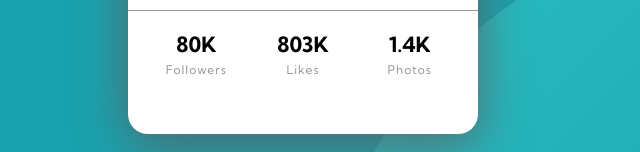
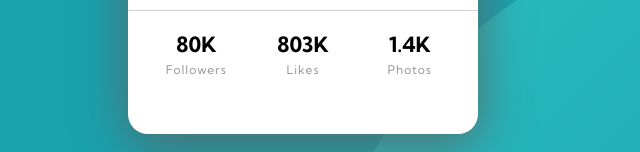
Before and after one commit to GauravBaghel70/profile-card-component, a plain HTML site: page index.html in a window 1280 px wide. Shown: the part 486-638 px from the top of the page, 337-977 px from the left. Drawn offline with Linux system fonts and the light colour scheme.

Commit message:
line border change

```diff
--- a/styles.css
+++ b/styles.css
@@ -51,7 +51,7 @@ body{
     align-items: center;
     padding: 20px;
     grid-gap: 10px;
-    border-top: 1px solid hsl(0, 0%, 59%);;
+    border-top: 0.1mm solid hsla(0, 0%, 59%, 0.45);;
 
 }
 .about{
```
